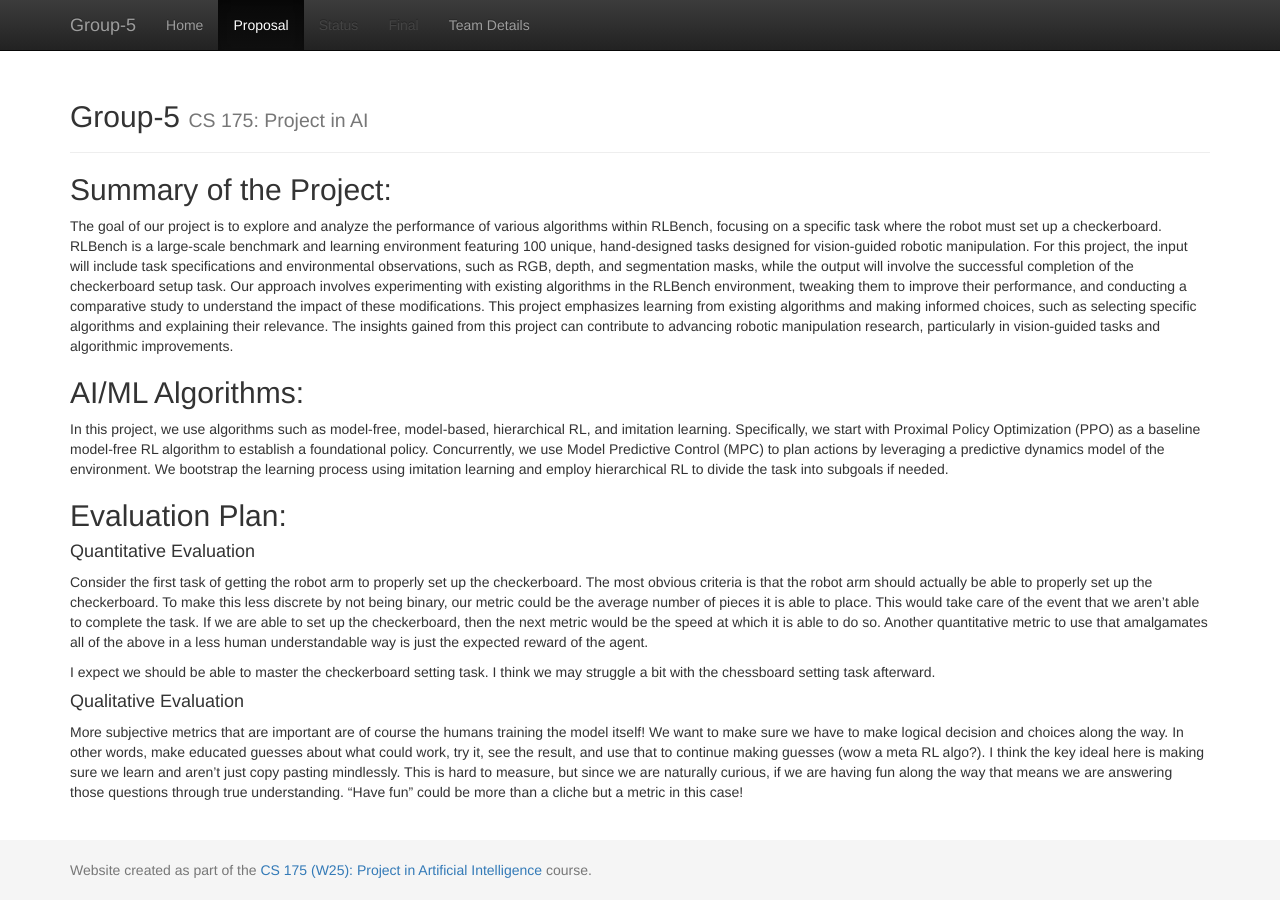
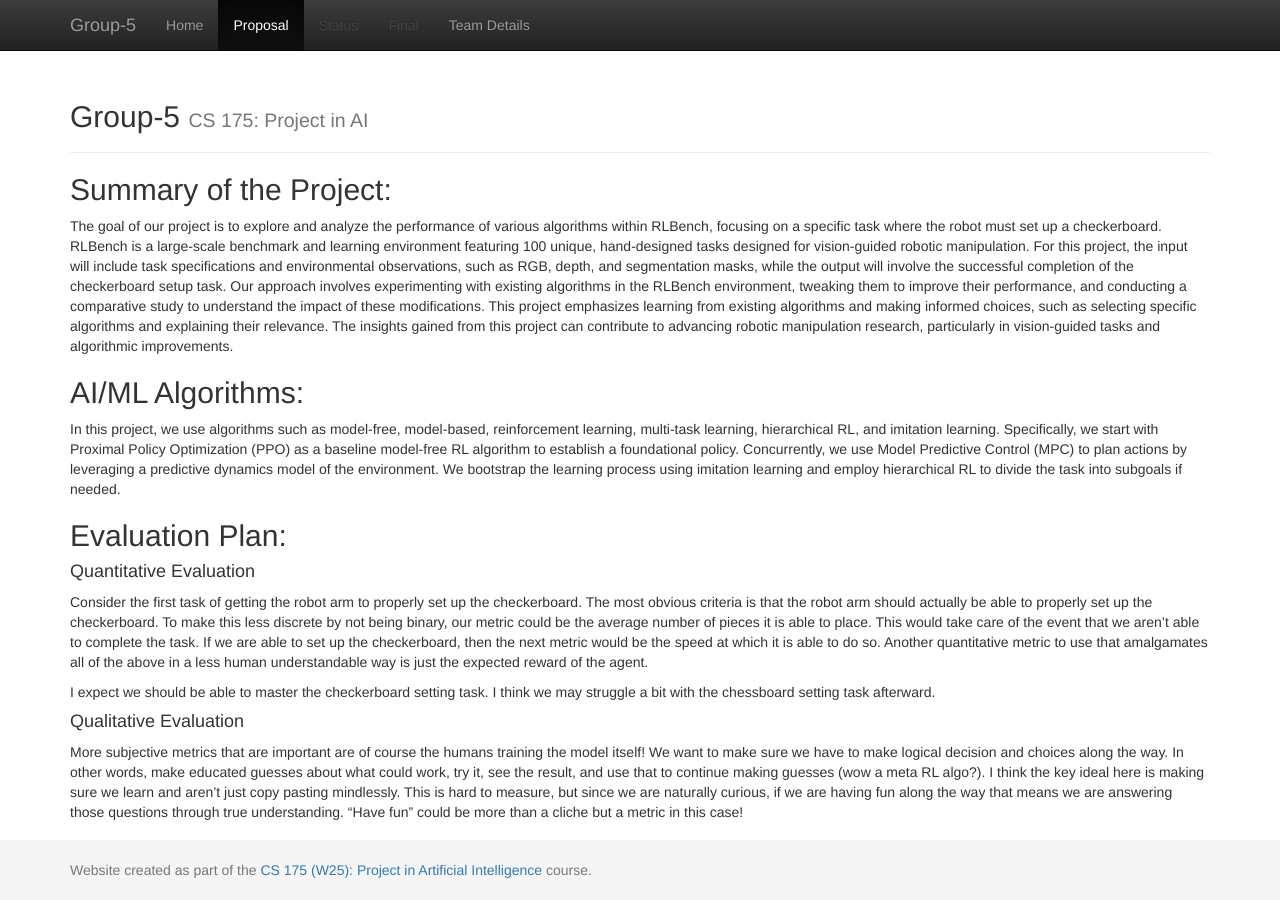
Before and after one commit to Xiaoli-Catherine/ChessBots, a Jekyll site: the page built from docs/proposal.md, in a window 1280 px wide. Built offline with Jekyll 4.4.1, drawn with Linux system fonts in a browser that asks for light colours.

Commit message:
Update proposal.md

```diff
--- a/docs/proposal.md
+++ b/docs/proposal.md
@@ -9,7 +9,7 @@ The goal of our project is to explore and analyze the performance of various alg
 
 ## AI/ML Algorithms:
 
-In this project, we use algorithms such as model-free, model-based, hierarchical RL, and imitation learning. Specifically, we start with Proximal Policy Optimization (PPO) as a baseline model-free RL algorithm to establish a foundational policy. Concurrently, we use Model Predictive Control (MPC) to plan actions by leveraging a predictive dynamics model of the environment. We bootstrap the learning process using imitation learning and employ hierarchical RL to divide the task into subgoals if needed.
+In this project, we use algorithms such as model-free, model-based, reinforcement learning, multi-task learning, hierarchical RL, and imitation learning. Specifically, we start with Proximal Policy Optimization (PPO) as a baseline model-free RL algorithm to establish a foundational policy. Concurrently, we use Model Predictive Control (MPC) to plan actions by leveraging a predictive dynamics model of the environment. We bootstrap the learning process using imitation learning and employ hierarchical RL to divide the task into subgoals if needed.
 
 ## Evaluation Plan:
 
```
